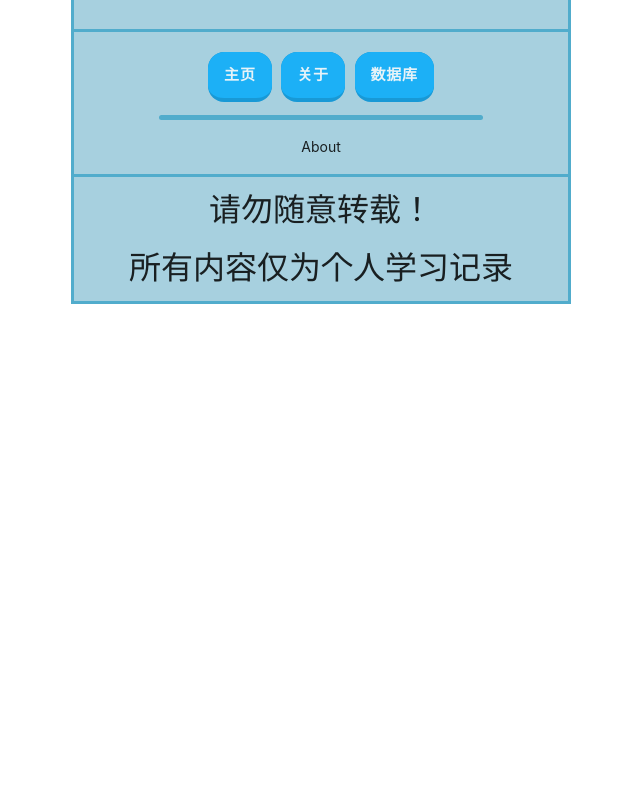
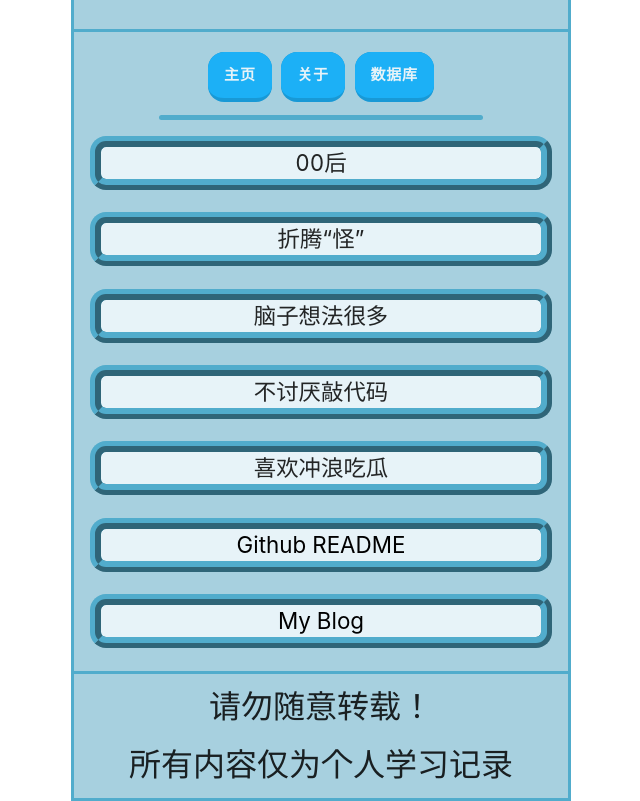
Before and after one commit to kok-s0s/driving-test-review, a React (Create React App) app: page /about in a window 1280 px wide. Shown: the part 580-1381 px from the top of the page, without its empty margins (319-959 px from the left). Before the commit the page ends 884 px from the top, so only its background shows below. Built offline with nearby package versions, Linux system fonts and the light colour scheme.

Commit message:
关于页面 v1.2

```diff
--- a/src/App.scss
+++ b/src/App.scss
@@ -3,14 +3,14 @@
 .container__flex {
     display: flex;
 
-    // a {
-    //     text-decoration: none;
-    //     color: rgb(0, 0, 0);
-    // }
+    a {
+        text-decoration: none;
+        color: rgb(0, 0, 0);
+    }
 
-    // a:hover {
-    //     color: #a7d0df;
-    // }
+    a:hover {
+        color: #a7d0df;
+    }
 
     .main {
         width: 500px;
--- a/src/view/About/About.js
+++ b/src/view/About/About.js
@@ -1,7 +1,27 @@
 import './About.scss';
 
 const About = () => {
-    return <div className="about">About</div>;
+    return (
+        <div className="about">
+            <div className="personal__info">
+                <p>00后</p>
+                <p>折腾“怪”</p>
+                <p>脑子想法很多</p>
+                <p>不讨厌敲代码</p>
+                <p>喜欢冲浪吃瓜</p>
+                <p>
+                    <a href="https://github.com/kok-s0s" alt="My Github">
+                        Github README
+                    </a>
+                </p>
+                <p>
+                    <a href="https://kok-s0s.top/" alt="Blog">
+                        My Blog
+                    </a>
+                </p>
+            </div>
+        </div>
+    );
 };
 
 export default About;
--- a/src/view/About/About.scss
+++ b/src/view/About/About.scss
@@ -0,0 +1,11 @@
+.about {
+    .personal__info {
+        p {
+            font-size: 1.4rem;
+            line-height: 2rem;
+            border: 3mm ridge #51accc;
+            border-radius: 1rem;
+            background-color: #e7f3f8;
+        }
+    }
+}
```
